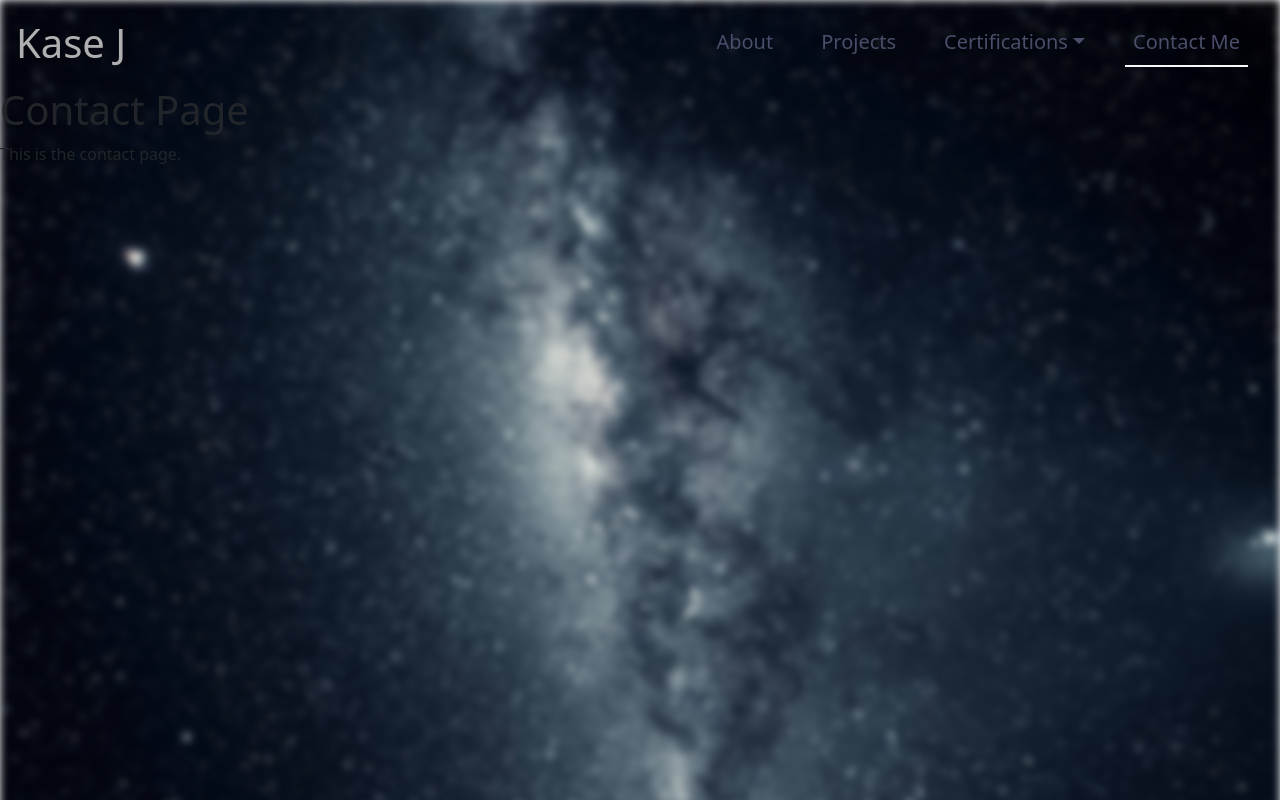
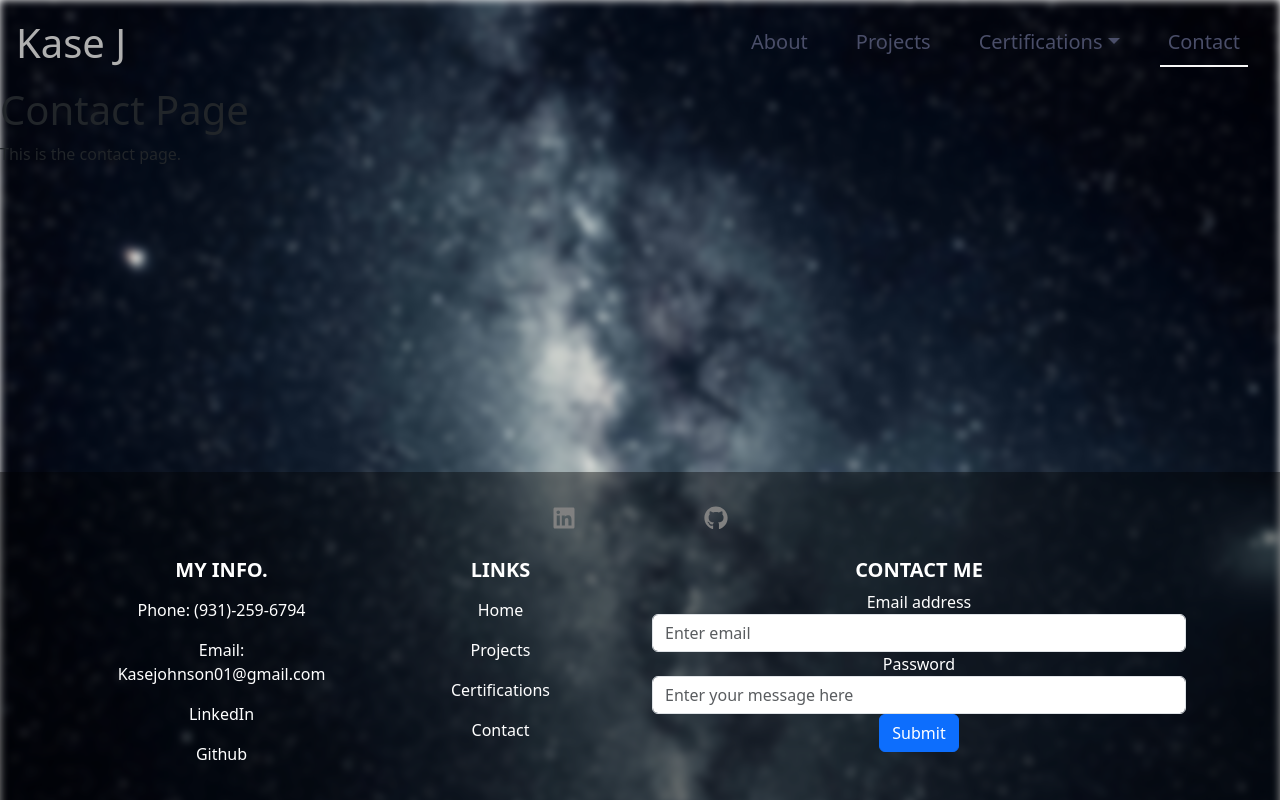
Before and after one commit to Kasej01/portfolio-site, a React (Vite) app: page /contact in a window 1280 px wide. Built offline with nearby package versions, Linux system fonts and the light colour scheme; the HTML template or start-up script is replaced by a standard one.

Commit message:
Footer nearly finished, needs corrections to large sizing

```diff
--- a/package.json
+++ b/package.json
@@ -10,7 +10,12 @@
     "preview": "vite preview"
   },
   "dependencies": {
+    "@fortawesome/fontawesome-svg-core": "^6.4.0",
+    "@fortawesome/free-brands-svg-icons": "^6.4.0",
+    "@fortawesome/free-solid-svg-icons": "^6.4.0",
+    "@fortawesome/react-fontawesome": "^0.2.0",
     "bootstrap": "^5.3.0",
+    "mdb-react-ui-kit": "^6.1.0",
     "react": "^18.2.0",
     "react-bootstrap": "^2.7.4",
     "react-dom": "^18.2.0",
--- a/src/App.jsx
+++ b/src/App.jsx
@@ -1,11 +1,16 @@
 import { BrowserRouter as Router, Routes, Route, Navigate } from 'react-router-dom';
 import 'bootstrap/dist/css/bootstrap.min.css';
-import Navigation from './components/Navbar.jsx'
+
+//Components
+import Navigation from './components/Navbar.jsx';
+import Footer from './components/Footer.jsx';
+import ParallaxBackground from './components/Parallax.jsx';
+
+//Pages
 import Home from './pages/Home.jsx'
 import Projects from './pages/Projects.jsx'
 import Contact from './pages/Contact.jsx'
 import Certification from './pages/Certification.jsx'
-import ParallaxBackground from './components/Parallax.jsx';
 
 function App() {
   return (
@@ -19,6 +24,7 @@
         <Route path="/certifications" element={<Certification />} />
         <Route path="/contact" element={<Contact />} />
       </Routes>
+      <Footer/>
     </Router>
   );
 }
--- /dev/null
+++ b/src/components/Footer.jsx
@@ -0,0 +1,106 @@
+import React from 'react';
+import { Link } from 'react-router-dom';
+import {
+  MDBFooter,
+  MDBContainer,
+  MDBIcon,
+  MDBInput,
+  MDBCol,
+  MDBRow,
+  MDBBtn
+} from 'mdb-react-ui-kit';
+import { FontAwesomeIcon } from '@fortawesome/react-fontawesome';
+import { faLinkedin } from '@fortawesome/free-brands-svg-icons';
+import { faGoogle } from '@fortawesome/free-brands-svg-icons';
+import { faGithub } from '@fortawesome/free-brands-svg-icons';
+
+import '../styles/Footer.css';
+
+export default function App() {
+  return (
+    <MDBFooter className='footer text-center' color='white' bgColor='dark'>
+      <MDBContainer className='p-4'>
+        <section className='mb-4'>
+        <a href='https://www.linkedin.com/in/kase-johnson-02a974205?trk=people-guest_people_search-card'>
+            <FontAwesomeIcon className="icons" icon={faLinkedin} />
+        </a>
+
+        <a href='https://github.com/Kasej01'>
+            <FontAwesomeIcon className="icons" icon={faGithub} />
+        </a>
+
+        </section>
+
+        <section className=''>
+          <MDBRow>
+
+            <MDBCol lg='3' md='4' sm='4' className='mb-4 mb-md-0'>
+              <h5 className='text-uppercase'>My Info.</h5>
+
+              <ul className='list-unstyled mb-0'>
+                <li className="footer-links">
+                    Phone: (931)-259-6794
+                </li>
+                <li className="footer-links">
+                    Email: Kasejohnson01@gmail.com
+                </li>
+                <li className="footer-links">
+                  <a href='https://www.linkedin.com/in/kase-johnson-02a974205?trk=people-guest_people_search-card' className='text-white'>
+                    LinkedIn
+                  </a>
+                </li>
+                <li className="footer-links">
+                  <a href='#!' className='text-white'>
+                    Github
+                  </a>
+                </li>
+              </ul>
+            </MDBCol>
+
+            <MDBCol lg='3' md='4' sm='4' className='mb-4 mb-md-0'>
+              <h5 className='text-uppercase'>Links</h5>
+
+              <ul className='list-unstyled'>
+                <li className="footer-links">
+                    <Link to='/home' className='text-white'>
+                        Home
+                    </Link>
+                </li>
+                <li className="footer-links">
+                    <Link to='/projects' className='text-white'>
+                        Projects
+                    </Link>
+                </li>
+                <li className="footer-links">
+                    <Link to='/certification' className='text-white'>
+                        Certifications
+                    </Link>
+                </li>
+                <li className="footer-links">
+                    <Link to='/contact' className='text-white'>
+                        Contact
+                    </Link>
+                </li>
+            </ul>
+            </MDBCol>
+
+            <MDBCol lg='6' md='4' sm='4' className='mb-4 mb-md-0'>
+              <h5 className='text-uppercase'>Contact Me</h5>
+                <form class="form-inline">
+                    <label for="emailInput">Email address</label>
+                    <div class="form-group">
+                        <input type="email" class="form-control" id="exampleInputEmail1" aria-describedby="emailHelp" placeholder="Enter email"/>
+                    </div>
+                    <label for="textInput">Password</label>
+                    <div class="form-group">
+                        <input type="text" class="form-control" id="textInput" placeholder="Enter your message here"/>
+                    </div>
+                    <button type="submit" class="btn btn-primary">Submit</button>
+                </form>
+            </MDBCol>
+          </MDBRow>
+        </section>
+      </MDBContainer>
+    </MDBFooter>
+  );
+}
--- a/src/components/Navbar.jsx
+++ b/src/components/Navbar.jsx
@@ -19,7 +19,7 @@
             <NavDropdown.Divider />
             <NavDropdown.Item href="#action/3.3">Certification 3</NavDropdown.Item>
           </NavDropdown>
-          <Nav.Link as={Link} to="/contact" className={location.pathname === '/contact' ? 'active-link' : ''}>Contact Me</Nav.Link>
+          <Nav.Link as={Link} to="/contact" className={location.pathname === '/contact' ? 'active-link' : ''}>Contact</Nav.Link>
         </Nav>
       </Navbar.Collapse>
     </Navbar>
--- /dev/null
+++ b/src/styles/Footer.css
@@ -0,0 +1,39 @@
+.footer {
+    position: fixed;
+    margin-top: 50vh;
+    left: 0;
+    bottom: 0;
+    width: 100%;
+    background-color: rgba(0,0,0,0.4) !important;
+    padding: 10px 0;
+    color: rgba(86, 86, 86, 1);
+  }
+
+.icons{
+  color: grey;
+  width: 1.5rem;
+  height: 1.5rem;
+  margin: 0 5vw;
+}
+
+.footer-links{
+  margin-top: 1rem;
+}
+
+.text-white{
+  text-decoration: none;
+}
+.text-uppercase{
+  font-weight: 700;
+}
+
+
+  /* Styles for tablets and phones (viewport width up to 768px) */
+  @media only screen and (max-width: 768px) {
+    .footer-links{
+      font-size: 0.6rem;
+    }
+    .text-uppercase{
+      font-size: 0.8rem;
+    }
+  }
```
Also changed, not shown: 1 other file (tests, documents, lock files or other folders).
